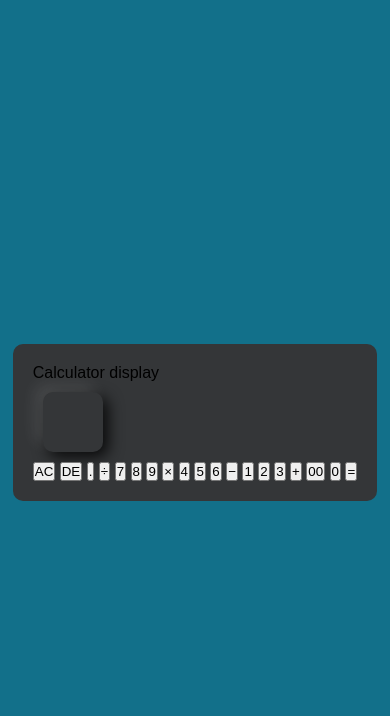
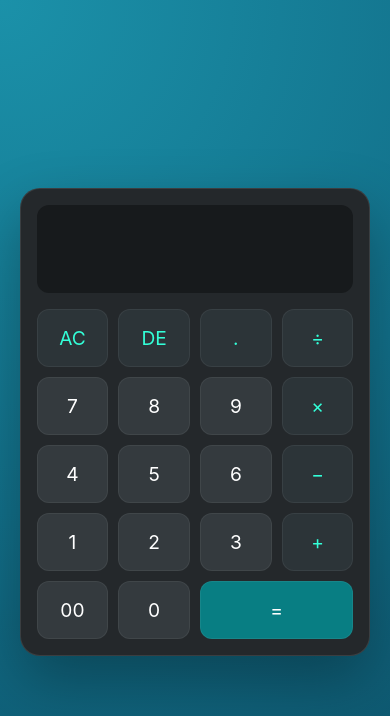
Before and after one commit to nirbhaycse/Calculator_Project, a plain HTML site: page index.html in a window 390 px wide. Drawn offline with Linux system fonts and the light colour scheme.

Commit message:
style: make calculator layout responsive

```diff
--- a/style.css
+++ b/style.css
@@ -1,55 +1,131 @@
-*{
-    margin: 0;
-    padding: 0;
-    font-family: 'Poppins', sans-serif;
-    box-sizing: border-box;
+:root {
+  color-scheme: dark;
+  font-family: Inter, "Segoe UI", Arial, sans-serif;
+  background: #12708a;
+  color: #fff;
 }
 
-
-.container{
-    width: 100%;
-    height: 100vh;
-    background: #12708a;
-    display: flex;
-    align-items: center;
-    justify-content: center;
-}
-.calculator{
-    background: #343638;
-    padding: 20px;
-    border-radius: 10px;
-}
-.calculator form input{
-    border: 0;
-    outline: 0;
-    width: 60px;
-    height: 60px;
-    border-radius: 10px;
-    box-shadow: -8px -8px 15px rgba(255, 255, 255, 0.1),5px 5px 15px rgba(0, 0, 0, 0.856);
-    background: transparent;
-    font-size: 20px;
-    color: #fff;
-    cursor: pointer;
-    margin: 10px;
+* {
+  box-sizing: border-box;
+  margin: 0;
+  padding: 0;
 }
 
-form .display{
-    display: flex;
-    justify-content: flex-end;
-    margin: 20px 0;
-}
-form .display input{
-    text-align: right;
-    flex: 1;
-    font-size: 45px;
-    box-shadow: none;
-}
-form input.equal{
-    width: 145px;
+body {
+  min-width: 280px;
+  min-height: 100vh;
 }
 
+.container {
+  min-height: 100vh;
+  display: grid;
+  place-items: center;
+  padding: 20px;
+  background: radial-gradient(circle at top left, #1b91a9, #12708a 55%, #0d5269);
+}
 
+.calculator {
+  width: min(100%, 360px);
+  padding: clamp(14px, 4vw, 22px);
+  border: 1px solid rgba(255, 255, 255, 0.1);
+  border-radius: 20px;
+  background: #24282b;
+  box-shadow: 0 24px 60px rgba(0, 0, 0, 0.3);
+}
 
-form input.operator{
-    color: #33ffd8;
+.display {
+  display: block;
+  width: 100%;
+  min-width: 0;
+  height: 88px;
+  margin-bottom: 16px;
+  padding: 12px;
+  border: 0;
+  border-radius: 12px;
+  outline: none;
+  background: #171a1c;
+  color: #fff;
+  font-size: clamp(28px, 8vw, 40px);
+  text-align: right;
+  font-variant-numeric: tabular-nums;
 }
+
+.keypad {
+  display: grid;
+  grid-template-columns: repeat(4, minmax(0, 1fr));
+  gap: 10px;
+}
+
+.keypad button {
+  min-width: 0;
+  min-height: 58px;
+  border: 1px solid rgba(255, 255, 255, 0.06);
+  border-radius: 12px;
+  background: #343a3e;
+  color: #fff;
+  font: inherit;
+  font-size: 1.2rem;
+  cursor: pointer;
+  transition: background 140ms ease, transform 140ms ease;
+}
+
+.keypad button:hover {
+  background: #465056;
+}
+
+.keypad button:active {
+  transform: scale(0.97);
+}
+
+.keypad button:focus-visible {
+  outline: 3px solid #33ffd8;
+  outline-offset: 2px;
+}
+
+.keypad button.operator {
+  color: #33ffd8;
+  background: #2c3438;
+}
+
+.keypad button.equal {
+  grid-column: span 2;
+  background: #087e83;
+  color: #fff;
+}
+
+.keypad button.equal:hover {
+  background: #09969a;
+}
+
+.sr-only {
+  position: absolute;
+  width: 1px;
+  height: 1px;
+  padding: 0;
+  margin: -1px;
+  overflow: hidden;
+  clip: rect(0, 0, 0, 0);
+  white-space: nowrap;
+  border: 0;
+}
+
+@media (max-width: 360px) {
+  .keypad {
+    gap: 7px;
+  }
+
+  .keypad button {
+    min-height: 52px;
+  }
+}
+
+@media (prefers-reduced-motion: reduce) {
+  *,
+  *::before,
+  *::after {
+    scroll-behavior: auto !important;
+    transition-duration: 0.01ms !important;
+    animation-duration: 0.01ms !important;
+    animation-iteration-count: 1 !important;
+  }
+}
```
